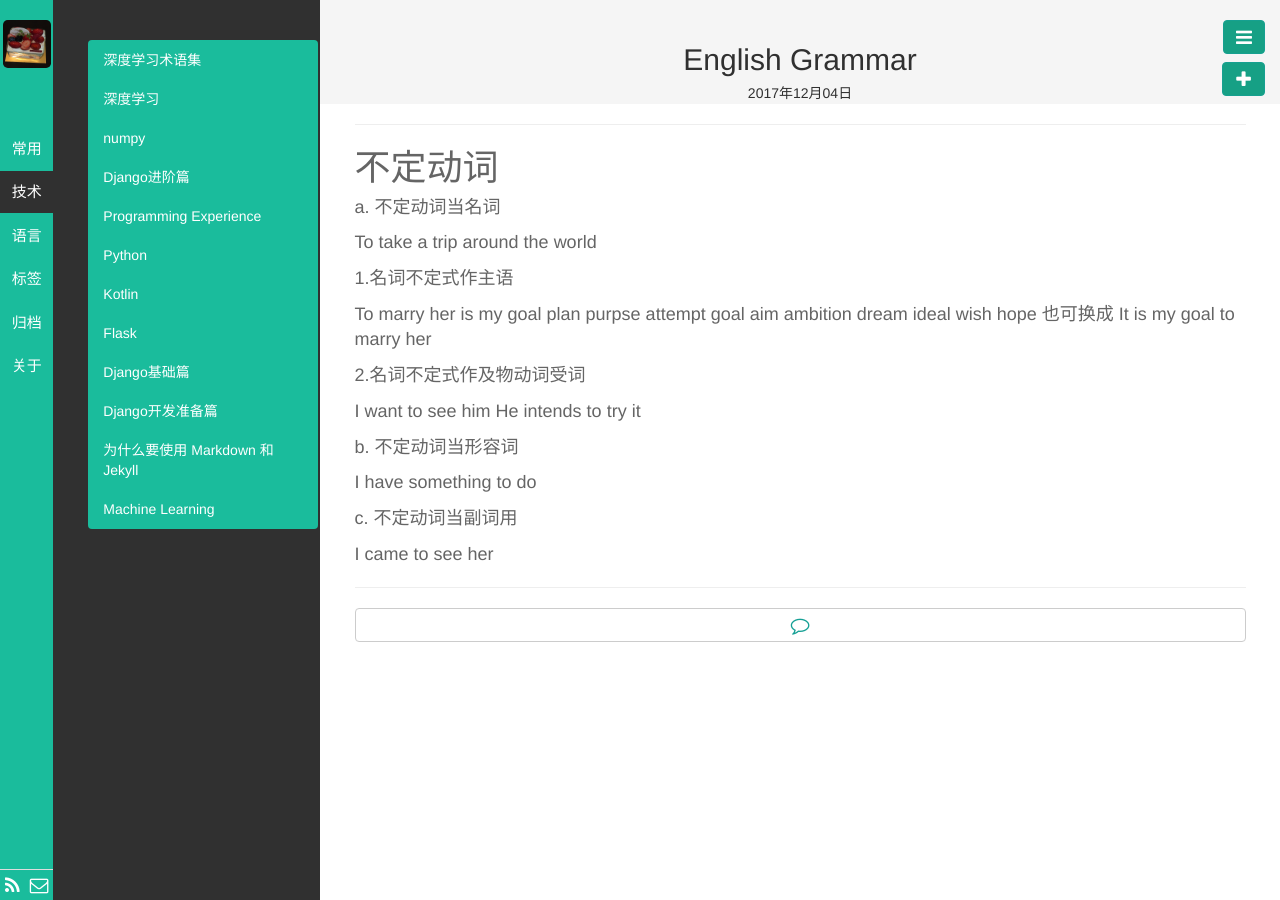
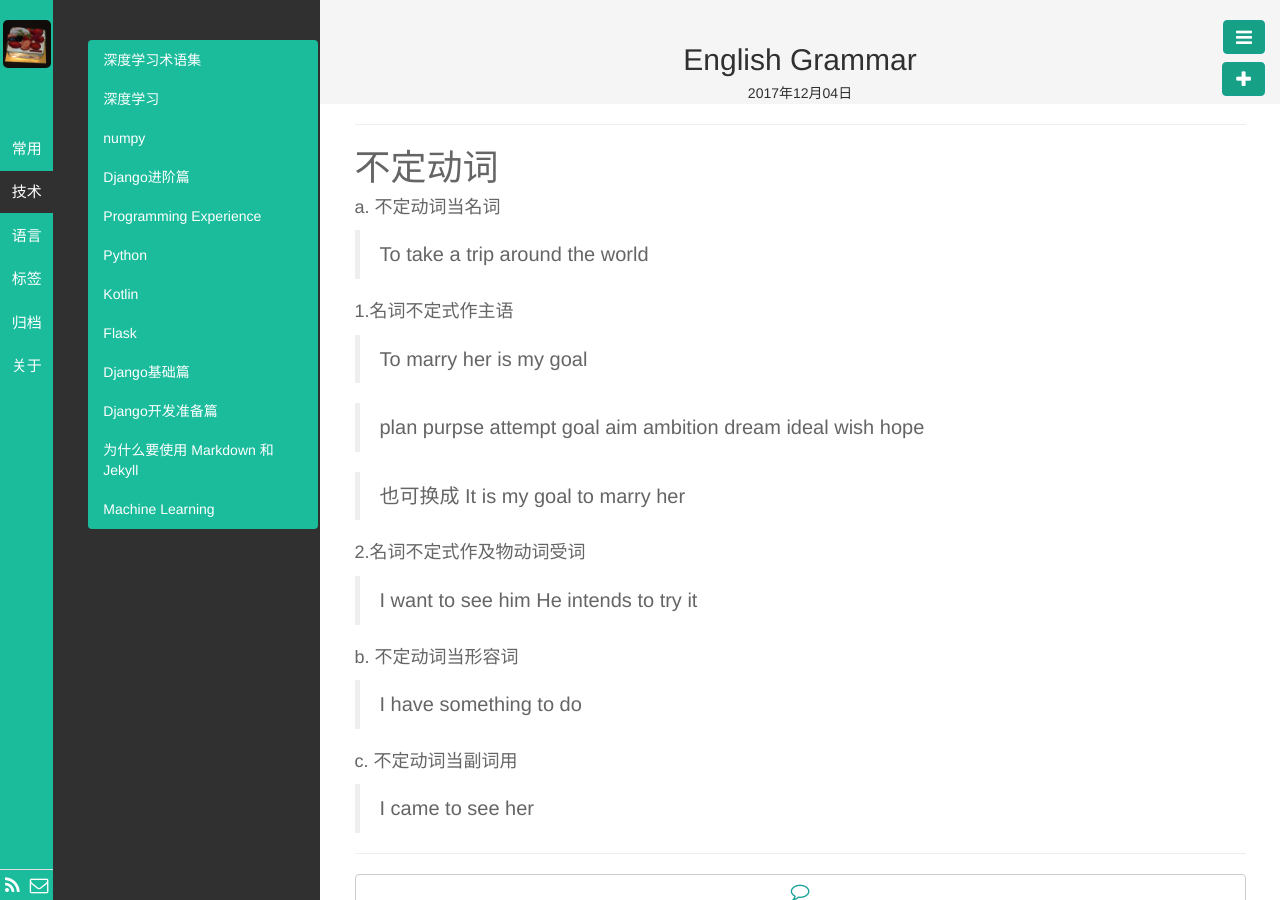
Before and after one commit to kyoyo/kyoyo.github.io, a Jekyll site: the page built from _posts/语言/2017-12-04-English-Grammar.md, in a window 1280 px wide. Built offline with Jekyll 4.4.1, drawn with Linux system fonts in a browser that asks for light colours; Markdown is read by kramdown in place of the engine named in the settings.

```diff
--- a/_posts/语言/2017-12-04-English-Grammar.md
+++ b/_posts/语言/2017-12-04-English-Grammar.md
@@ -13,25 +13,27 @@ description:
 a. 不定动词当名词
 
 
-To take a trip around the world
+>To take a trip around the world
 
   1.名词不定式作主语
 
-To marry her is my goal
-plan purpse attempt goal aim ambition dream ideal wish hope
-也可换成  It is my goal to marry her
+>To marry her is my goal
+
+>plan purpse attempt goal aim ambition dream ideal wish hope
+
+>也可换成  It is my goal to marry her
 
 
 2.名词不定式作及物动词受词
 
-I want to see him
-He intends to try it
+>I want to see him
+>He intends to try it
 
 
 b. 不定动词当形容词
 
-I have something to do
+>I have something to do
 
 c. 不定动词当副词用
 
-I came to see her
+>I came to see her
```
